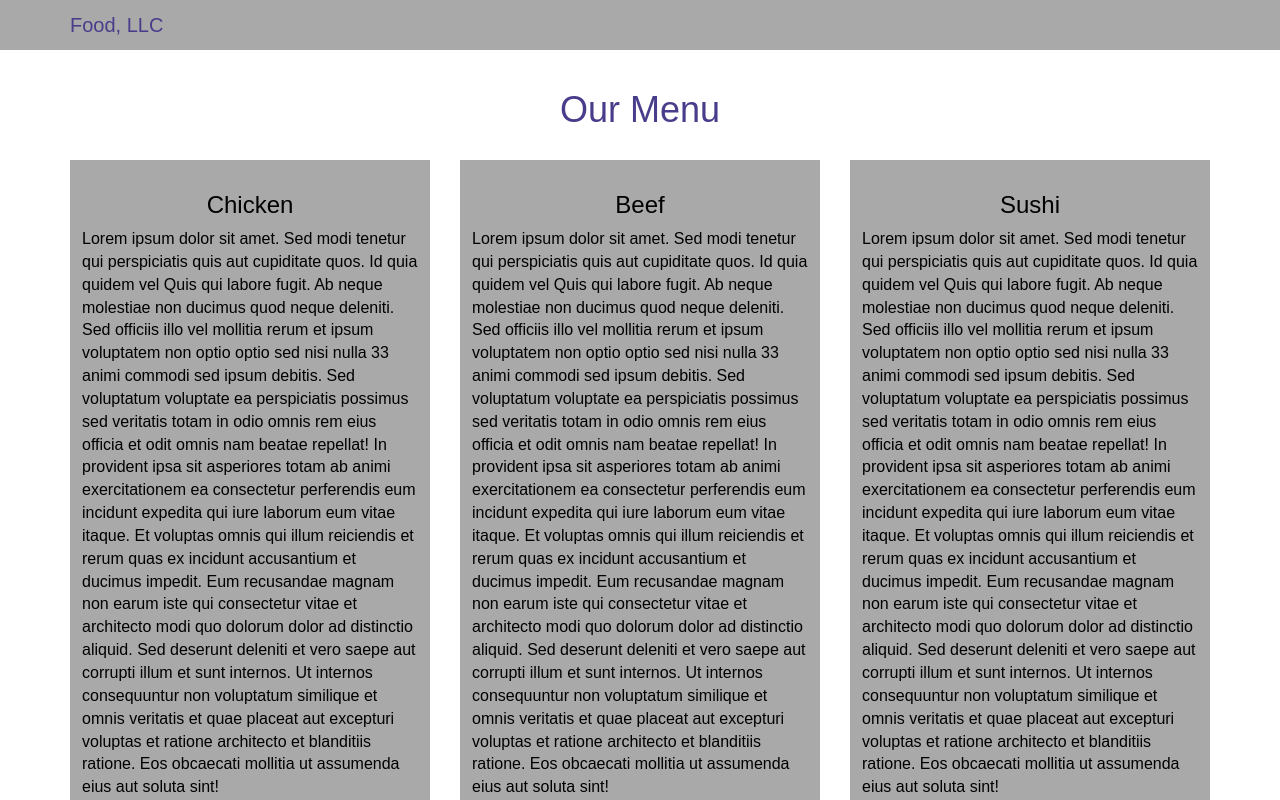
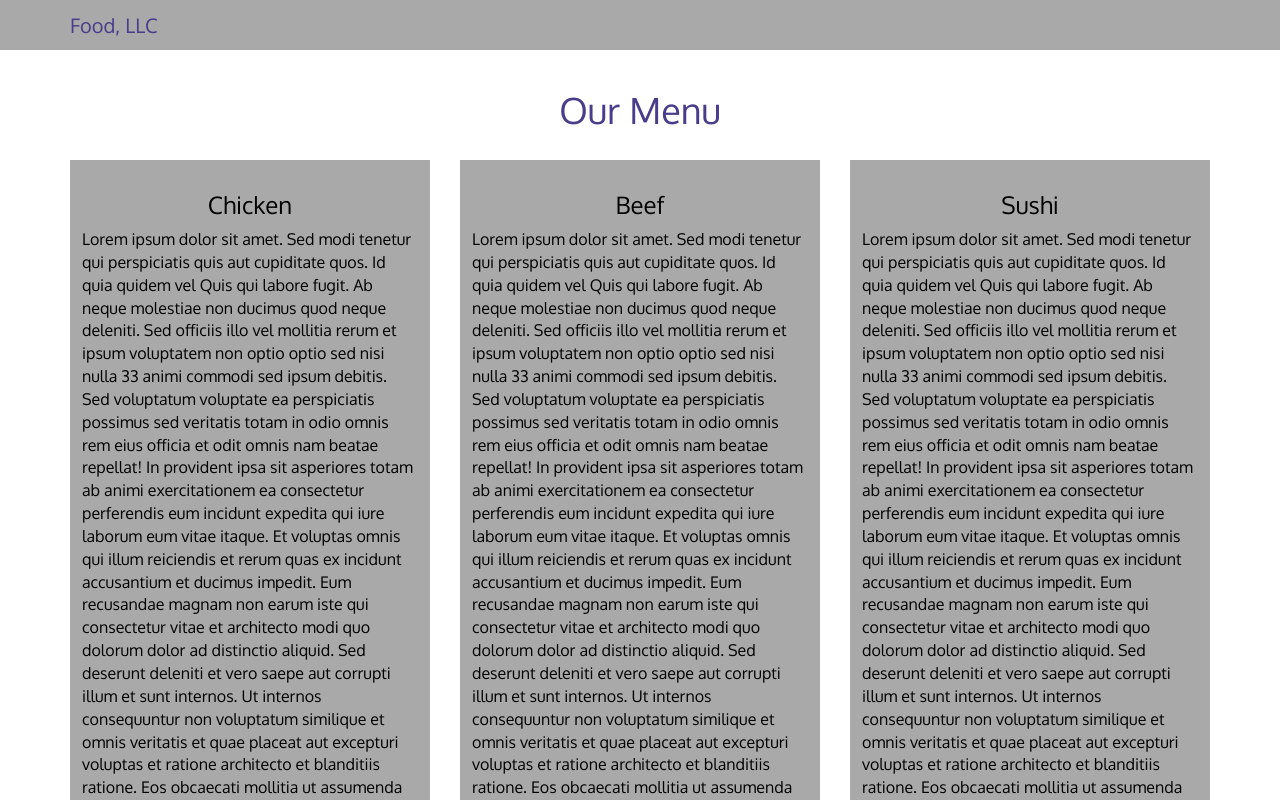
Before and after one commit to tyhaggis86/mod3-assignment, a plain HTML site: page index.html in a window 1280 px wide. Shown: the top 800 px of the page. Drawn offline with nearby package versions, Linux system fonts and the light colour scheme.

Commit message:
Update index.html

```diff
--- a/index.html
+++ b/index.html
@@ -7,14 +7,14 @@
     <title>Mod3-Assignment</title>
     <link rel="stylesheet" href="css/bootstrap.min.css">
     <link rel="stylesheet" href="css/styles.css">
-    <link href="https://fonts.googleapis.com/css?family=Lobster" rel="stylesheet">
+    <link href="https://fonts.googleapis.com/css?family=Oxygen" rel="stylesheet">
   </head>
 <body>
   <header>
     <nav id="header-nav" class="navbar navbar-default">
       <div class="container">
         <div class="navbar-header">
-          <a href="index.html" class="navbar-brand "><p>Food, LLC</p></a>
+          <a href="index.html" class="navbar-brand pull-left"><p>Food, LLC</p></a>
           <button type="button" class="navbar-toggle collapsed" data-toggle="collapse" data-target="#collapsable-nav" aria-expanded="false">
             <span class="sr-only">Toggle navigation</span>
             <span class="icon-bar"></span>
```
